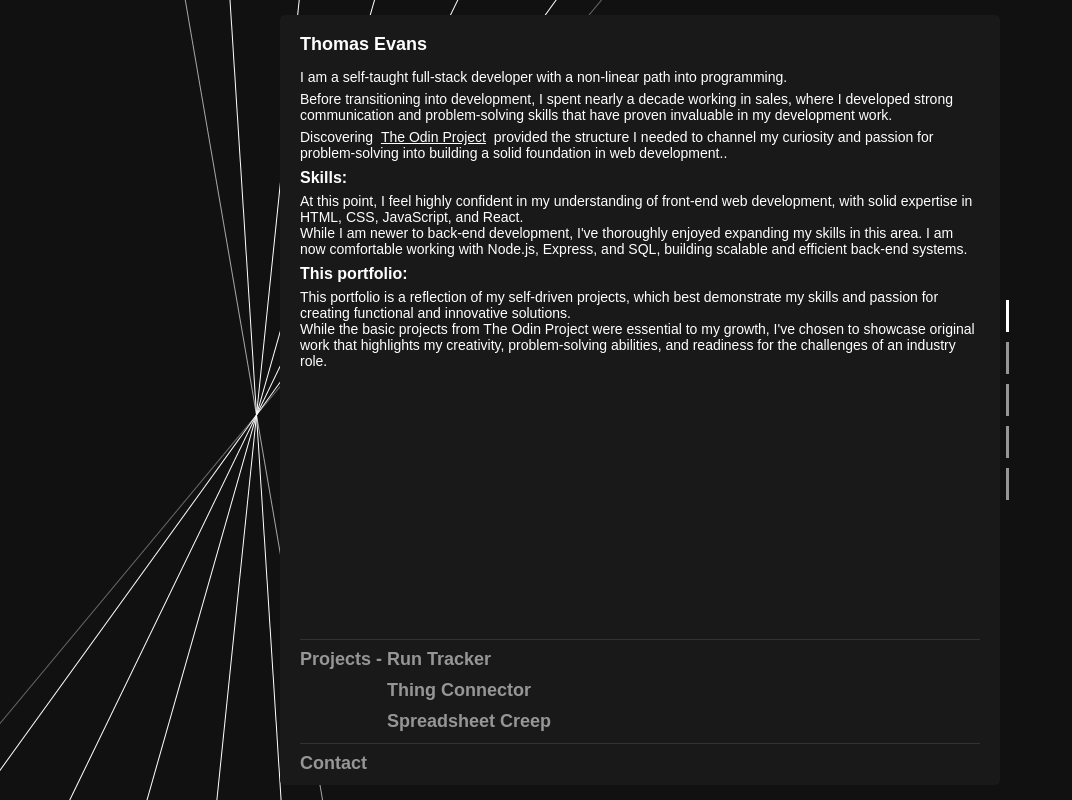
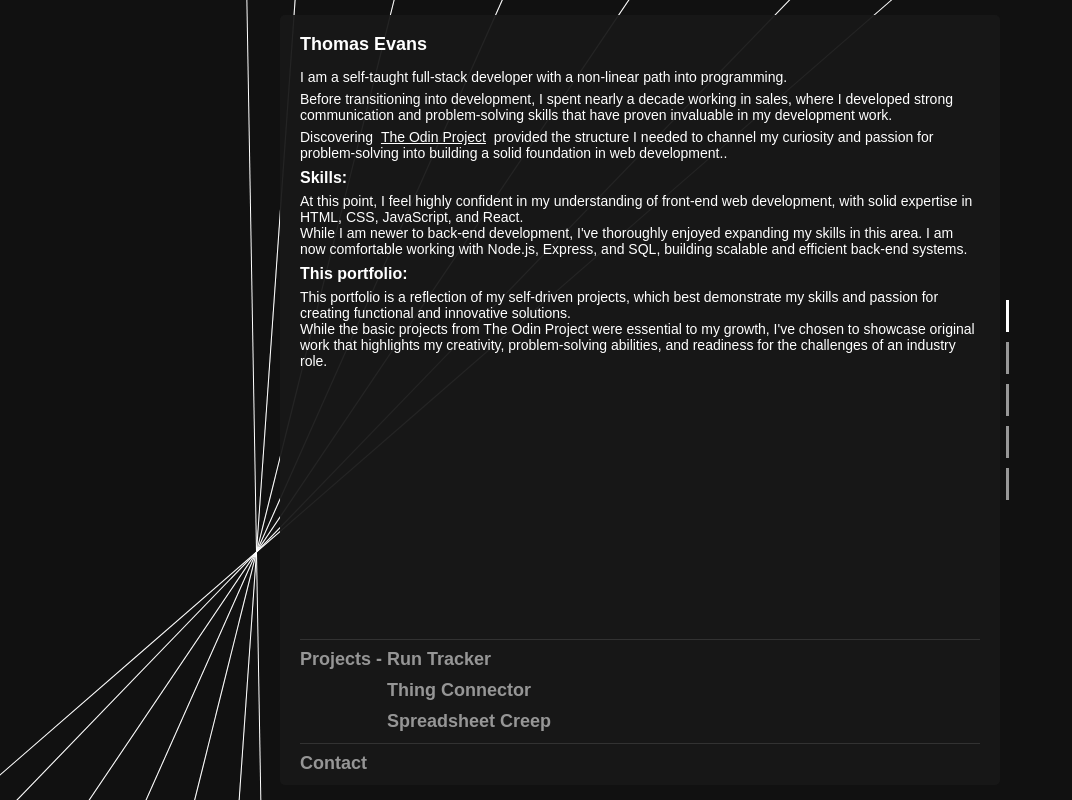
Before and after one commit to daefron/portfolio, a React (Vite) app: page / in a window 1280 px wide. Shown: the whole page, without its empty margins (0-1072 px from the left). Built offline with nearby package versions, Linux system fonts and the light colour scheme.

Commit message:
Added controls to animation

```diff
--- a/src/App.jsx
+++ b/src/App.jsx
@@ -1,7 +1,7 @@
 import { animated, useSpring, easings } from "@react-spring/web";
 import { useState, useEffect, useRef } from "react";
 import { content } from "./Content";
-import Background from "./background/App";
+import Background from "./background/LineGroup";
 export default function App() {
   const entryHolder = content();
   const [scrollPoint, setScrollPoint] = useState(0);
@@ -9,6 +9,7 @@ export default function App() {
   const lastScroll = useRef();
   scrollRef.current = scrollPoint;
   const scrollDelay = useRef(false);
+  const backgroundSpeed = useRef(0);
 
   useEffect(() => {
     const scrollEvent = addEventListener("wheel", (e) => scroll(e));
@@ -59,13 +60,16 @@ export default function App() {
       scrollDelay.current = true;
       const distance = event.deltaY;
       if (distance < -5 && scrollRef.current > 0) {
+        backgroundSpeed.current = -4;
         lastScroll.current = scrollRef.current;
         setScrollPoint((previous) => previous - 1);
       } else if (distance > 5 && scrollRef.current < entryHolder.length - 1) {
+        backgroundSpeed.current = 4;
         lastScroll.current = scrollRef.current;
         setScrollPoint((previous) => previous + 1);
       }
       setTimeout(() => {
+        backgroundSpeed.current /= 4;
         scrollDelay.current = false;
       }, 800);
     }
@@ -381,7 +385,7 @@ export default function App() {
   }
   return (
     <>
-      <Background />
+      <Background speedMult={backgroundSpeed} />
       <div className="mainDiv">
         <Tab key="header" type="header" renderTitle="Thomas Evans" />
         <Tab
--- a/src/background/App.jsx
+++ /dev/null
@@ -1,36 +0,0 @@
-import Arrow from "./Arrow";
-export default function App() {
-  const intervalTime = 50;
-  return (
-    <div
-      className="backgroundHolder"
-      style={{
-        height: "100%",
-        left: "20%",
-        zIndex: "-50",
-        position: "fixed",
-      }}
-    >
-      <Arrow
-        startAngle={-4.7}
-        startSpeed={-0.0001}
-        intervalTime={intervalTime}
-      />
-      <Arrow startAngle={0} startSpeed={0.1} intervalTime={intervalTime} />
-      <Arrow startAngle={10} startSpeed={0.1} intervalTime={intervalTime} />
-      <Arrow startAngle={20} startSpeed={0.1} intervalTime={intervalTime} />
-      <Arrow startAngle={30} startSpeed={0.1} intervalTime={intervalTime} />
-      <Arrow startAngle={40} startSpeed={0.1} intervalTime={intervalTime} />
-      <Arrow
-        startAngle={44.7}
-        startSpeed={0.0001}
-        intervalTime={intervalTime}
-      />
-      <Arrow startAngle={0} startSpeed={-0.1} intervalTime={intervalTime} />
-      <Arrow startAngle={10} startSpeed={-0.1} intervalTime={intervalTime} />
-      <Arrow startAngle={20} startSpeed={-0.1} intervalTime={intervalTime} />
-      <Arrow startAngle={30} startSpeed={-0.1} intervalTime={intervalTime} />
-      <Arrow startAngle={40} startSpeed={-0.1} intervalTime={intervalTime} />
-    </div>
-  );
-}
--- a/src/background/Arrow.jsx
+++ /dev/null
@@ -1,92 +0,0 @@
-import { useState, useRef, useEffect } from "react";
-export default function Arrow({ startAngle, startSpeed, intervalTime }) {
-  class Line {
-    constructor() {
-      this.angle = startAngle;
-      this.change = startSpeed;
-      this.gap = 0.00004635446490955549;
-      if (startSpeed < 0) {
-        this.gap *= -1;
-      }
-    }
-
-    changeDirection() {
-      let gapDiff;
-      if (this.gap < 0) {
-        gapDiff = 1 / 10000;
-      } else {
-        gapDiff = -1 / 10000;
-      }
-      let newGap = gapDiff + this.gap;
-      let newChange = this.change + newGap;
-      if (newChange > 0.1) {
-        newChange = 0.1;
-        newGap *= 0.9;
-      }
-      if (newChange < -0.1) {
-        newChange = -0.1;
-        newGap *= 0.9;
-      }
-      let newAngle = this.angle + newChange;
-      if (newAngle < 0) {
-        newChange -= -0.001;
-        if (newGap < 0) {
-          newGap -= newGap * 0.05;
-        }
-      }
-      if (newAngle > 40) {
-        newChange -= 0.001;
-        if (newGap > 0) {
-          newGap -= newGap * 0.05;
-        }
-      }
-      newAngle = this.angle + newChange;
-      this.gap = newGap;
-      this.change = newChange;
-      this.angle = newAngle;
-      setLineAngle(newAngle);
-    }
-    intervals() {
-      setInterval(() => {
-        this.changeDirection();
-      }, intervalTime);
-    }
-  }
-  const line = useRef(new Line());
-  const [lineAngle, setLineAngle] = useState(line.current.angle);
-
-  useEffect(() => {
-    line.current.intervals();
-  }, []);
-
-  let changeRatio = line.current.change;
-  const backgroundColor = "RGBA(255,255,255," + (changeRatio / 0.1 + 0.5) + ")";
-  function Pointer({ angle }) {
-    return (
-      <div
-        className="pointer"
-        style={{
-          width: "1px",
-          backgroundColor: backgroundColor,
-          height: 8000,
-          transform: "rotate(" + (line.current.angle + angle) + "deg)",
-          position: "fixed",
-        }}
-      ></div>
-    );
-  }
-  return (
-    <div
-      className="pointerHolder"
-      style={{
-        position: "fixed",
-        width: "100%",
-        height: "100%",
-        display: "flex",
-        alignItems: "center",
-      }}
-    >
-      <Pointer angle={175} />
-    </div>
-  );
-}
--- /dev/null
+++ b/src/background/LineGroup.jsx
@@ -0,0 +1,28 @@
+import SingleLine from "./SingleLine";
+export default function App({ speedMult }) {
+  return (
+    <div
+      className="backgroundHolder"
+      style={{
+        height: "100%",
+        top:"19%",
+        left: "20%",
+        zIndex: "-50",
+        position: "fixed",
+      }}
+    >
+      <SingleLine startAngle={-5} startSpeed={0} speedMult={speedMult} />
+      <SingleLine startAngle={0} startSpeed={0.08} speedMult={speedMult} />
+      <SingleLine startAngle={10} startSpeed={0.08} speedMult={speedMult} />
+      <SingleLine startAngle={20} startSpeed={0.08} speedMult={speedMult} />
+      <SingleLine startAngle={30} startSpeed={0.08} speedMult={speedMult} />
+      <SingleLine startAngle={40} startSpeed={0.08} speedMult={speedMult} />
+      <SingleLine startAngle={45} startSpeed={0} speedMult={speedMult} />
+      <SingleLine startAngle={0} startSpeed={-0.08} speedMult={speedMult} />
+      <SingleLine startAngle={10} startSpeed={-0.08} speedMult={speedMult} />
+      <SingleLine startAngle={20} startSpeed={-0.08} speedMult={speedMult} />
+      <SingleLine startAngle={30} startSpeed={-0.08} speedMult={speedMult} />
+      <SingleLine startAngle={40} startSpeed={-0.08} speedMult={speedMult} />
+    </div>
+  );
+}
--- /dev/null
+++ b/src/background/SingleLine.jsx
@@ -0,0 +1,80 @@
+import { useState, useRef, useEffect } from "react";
+export default function SingleLine({ startAngle, startSpeed, speedMult }) {
+  class Line {
+    constructor() {
+      this.angle = startAngle;
+      this.change = startSpeed;
+    }
+
+    changeDirection() {
+      const mult = speedMult.current;
+      if (mult) {
+        if (this.angle>40 && this.angle < 40.1) {}
+        let neutralMult = mult;
+        if (neutralMult < 0) {
+          neutralMult *= -1;
+        }
+        let newChange = this.change;
+        let newAngle = this.angle + newChange;
+        if (newChange > 0.08 * neutralMult) {
+          newChange = 0.08 * neutralMult;
+        }
+        if (newChange < -0.08 * neutralMult) {
+          newChange = -0.08 * neutralMult;
+        }
+        if (newAngle < 0) {
+          newChange -= -0.0009 * mult;
+        }
+        if (newAngle > 40) {
+          newChange -= 0.0009 * mult;
+        }
+        newAngle = this.angle + newChange * mult;
+        this.change = newChange;
+        this.angle = newAngle;
+        setLineAngle(newAngle);
+      }
+    }
+    intervals() {
+      setInterval(() => {
+        this.changeDirection();
+      }, 30);
+    }
+  }
+  const line = useRef(new Line());
+  const [lineAngle, setLineAngle] = useState(line.current.angle);
+
+  useEffect(() => {
+    line.current.intervals();
+  }, []);
+
+  let changeRatio = line.current.change;
+  const backgroundColor = "RGBA(255,255,255," + (1 - changeRatio / 0.11) + ")";
+  function Pointer({ angle }) {
+    return (
+      <div
+        className="pointer"
+        style={{
+          width: "1px",
+          backgroundColor: backgroundColor,
+          height: 3000,
+          transform: "rotate(" + (line.current.angle + angle) + "deg)",
+          position: "fixed",
+        }}
+      ></div>
+    );
+  }
+  return (
+    <div
+      className="pointerHolder"
+      style={{
+        position: "fixed",
+        width: "100%",
+        height: "100%",
+        display: "flex",
+        alignItems: "center",
+      }}
+    >
+      <Pointer angle={184} />
+    </div>
+  );
+}
--- a/src/index.css
+++ b/src/index.css
@@ -48,7 +48,7 @@ body {
   margin-top: 2px;
 }
 .mainDiv {
-  background-color: rgb(25, 25, 25);
+  background-color: rgba(25, 25, 25,  0.95);
   padding-inline: 10px;
   display: flex;
   flex-direction: column;
```
